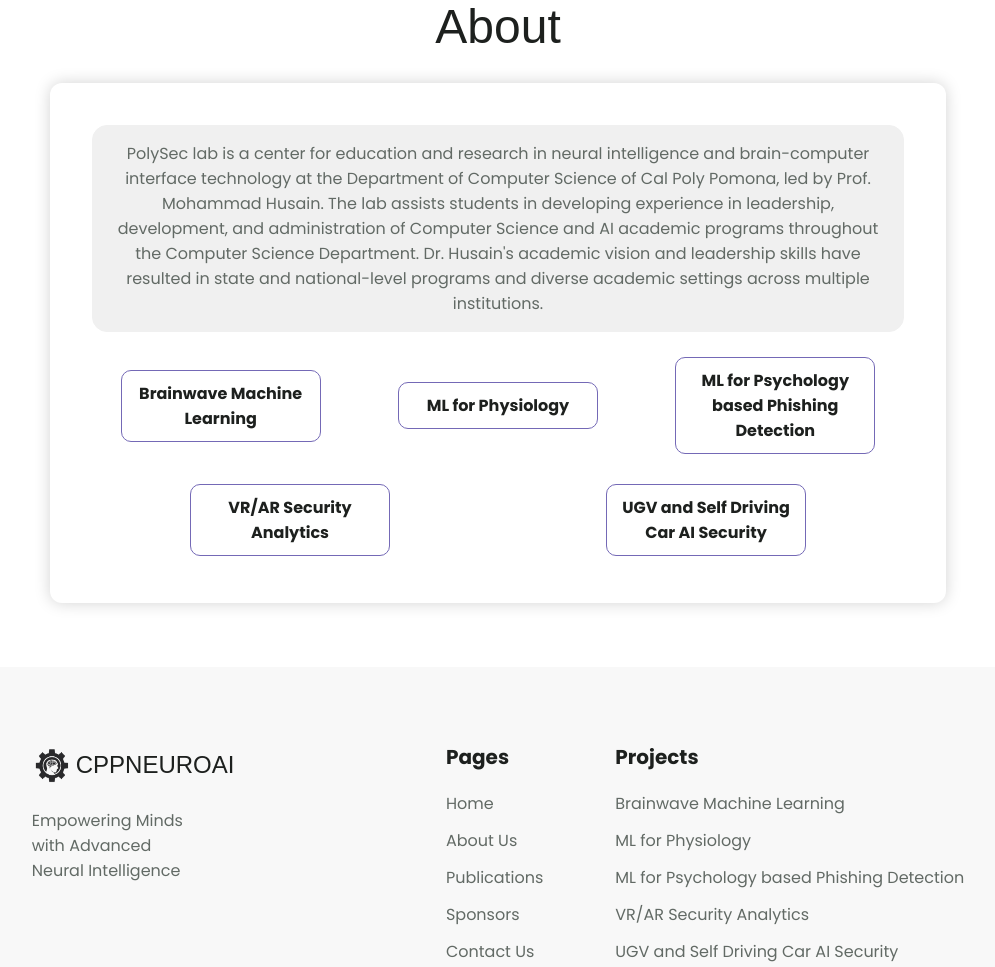
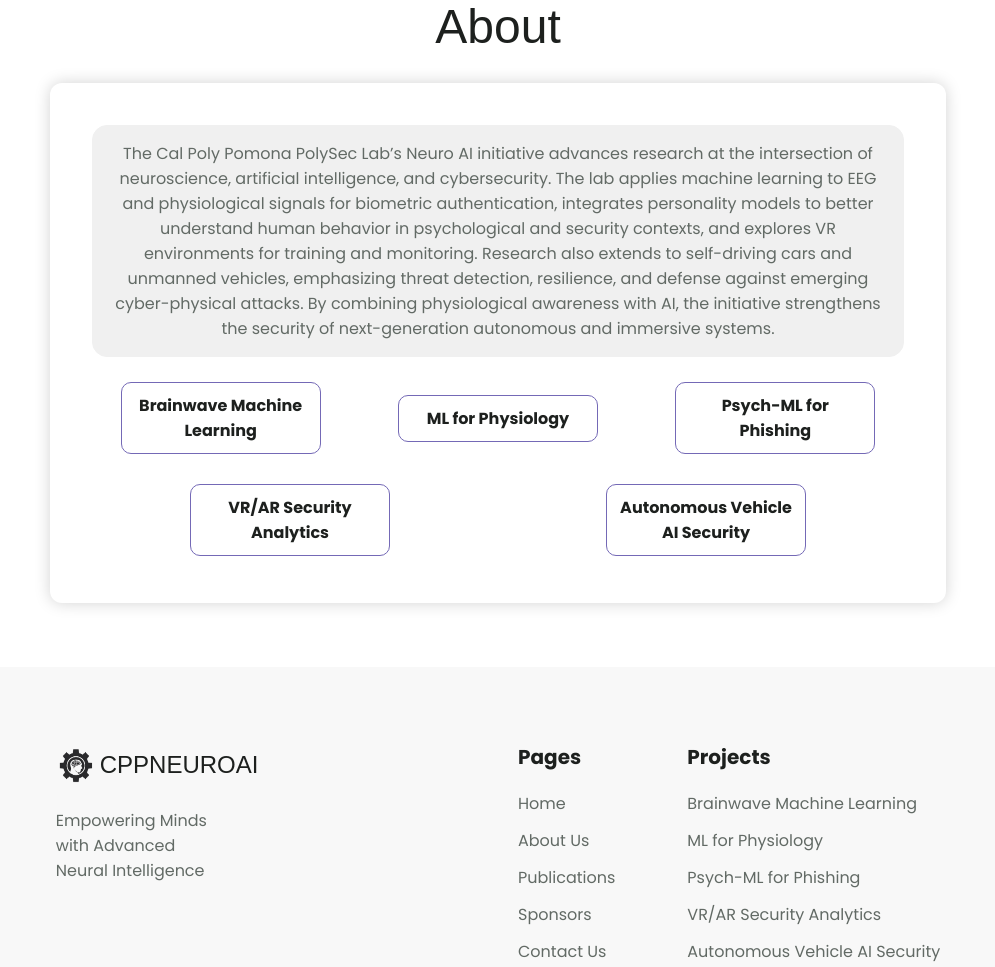
Before and after one commit to leachristy/NeuroAI, a plain HTML site: page about.html in a window 1280 px wide. Shown: the part 93-1060 px from the top of the page, without its empty margins (142-1137 px from the left). Drawn offline with nearby package versions, Linux system fonts and the light colour scheme; a web font is replaced by a local one.

Commit message:
updated about page and names of projects

```diff
--- a/about.html
+++ b/about.html
@@ -39,14 +39,13 @@
                                 <a href="physiology__project.html" class="dropdown__link">ML for Physiology</a>
                             </li>
                             <li>
-                                <a href="phishing__project.html" class="dropdown__link">ML for Psychology based Phishing
-                                    Detection</a>
+                                <a href="phishing__project.html" class="dropdown__link">Psych-ML for Phishing</a>
                             </li>
                             <li>
                                 <a href="VR__project.html" class="dropdown__link">VR/AR Security Analytics</a>
                             </li>
                             <li>
-                                <a href="aiCar__project.html" class="dropdown__link">UGV and Self Driving Car AI Security</a>
+                                <a href="aiCar__project.html" class="dropdown__link">Autonomous Vehicle AI Security</a>
                             </li>
                         </ul>
                     </li>
@@ -81,16 +80,15 @@
                 <div class="proj_info">
                     <div class="proj_desc">
                         <p>
-                            PolySec lab is a center for education and research in neural intelligence and brain-computer
-                            interface technology at the Department of Computer Science of Cal Poly Pomona, led by Prof.
-                            Mohammad Husain.
-                            The lab assists students in developing experience in leadership, development, and
-                            administration of
-                            Computer Science and AI academic programs throughout the Computer Science Department. Dr.
-                            Husain's
-                            academic vision and leadership skills have resulted in state and national-level programs and
-                            diverse
-                            academic settings across multiple institutions.
+                            The Cal Poly Pomona PolySec Lab’s Neuro AI initiative advances research at the intersection
+                            of neuroscience, artificial intelligence, and cybersecurity. The lab applies machine
+                            learning to EEG and physiological signals for biometric authentication, integrates
+                            personality models to better understand human behavior in psychological and security
+                            contexts, and explores VR environments for training and monitoring. Research also extends to
+                            self-driving cars and unmanned vehicles, emphasizing threat detection, resilience, and
+                            defense against emerging cyber-physical attacks. By combining physiological awareness with
+                            AI, the initiative strengthens the security of next-generation autonomous and immersive
+                            systems.
                         </p>
                     </div>
                 </div>
@@ -98,12 +96,12 @@
                 <div class="proj_list">
                     <a class="proj_element" href="brainwave__project.html">Brainwave Machine<br>Learning</a>
                     <a class="proj_element" href="physiology__project.html">ML for Physiology</a>
-                    <a class="proj_element" href="phishing__project.html">ML for Psychology based Phishing Detection</a>
+                    <a class="proj_element" href="phishing__project.html">Psych-ML for Phishing</a>
                 </div>
 
                 <div class="proj_list">
                     <a class="proj_element" href="VR__project.html">VR/AR Security<br>Analytics</a>
-                    <a class="proj_element" href="aiCar__project.html">UGV and Self Driving</br>Car AI Security</a>
+                    <a class="proj_element" href="aiCar__project.html">Autonomous Vehicle AI Security</a>
                 </div>
 
             </div>
@@ -154,14 +152,13 @@
                             <a href="physiology__project.html" class="footer__link">ML for Physiology</a>
                         </li>
                         <li>
-                            <a href="phishing__project.html" class="footer__link">ML for Psychology based Phishing
-                                Detection</a>
+                            <a href="phishing__project.html" class="footer__link">Psych-ML for Phishing</a>
                         </li>
                         <li>
                             <a href="VR__project.html" class="footer__link">VR/AR Security Analytics</a>
                         </li>
                         <li>
-                            <a href="aiCar__project.html" class="footer__link">UGV and Self Driving Car AI Security</a>
+                            <a href="aiCar__project.html" class="footer__link">Autonomous Vehicle AI Security</a>
                         </li>
                     </ul>
 
```
Also changed, not shown: VR__project.html (+6 -8 lines), aiCar__project.html (+5 -8 lines), brainwave__project.html (+4 -7 lines), contact.html (+4 -7 lines), index.html (+6 -11 lines), phishing__project.html (+5 -8 lines), physiology__project.html (+4 -7 lines), publications.html (+9 -7 lines), sponsors.html (+4 -7 lines).
